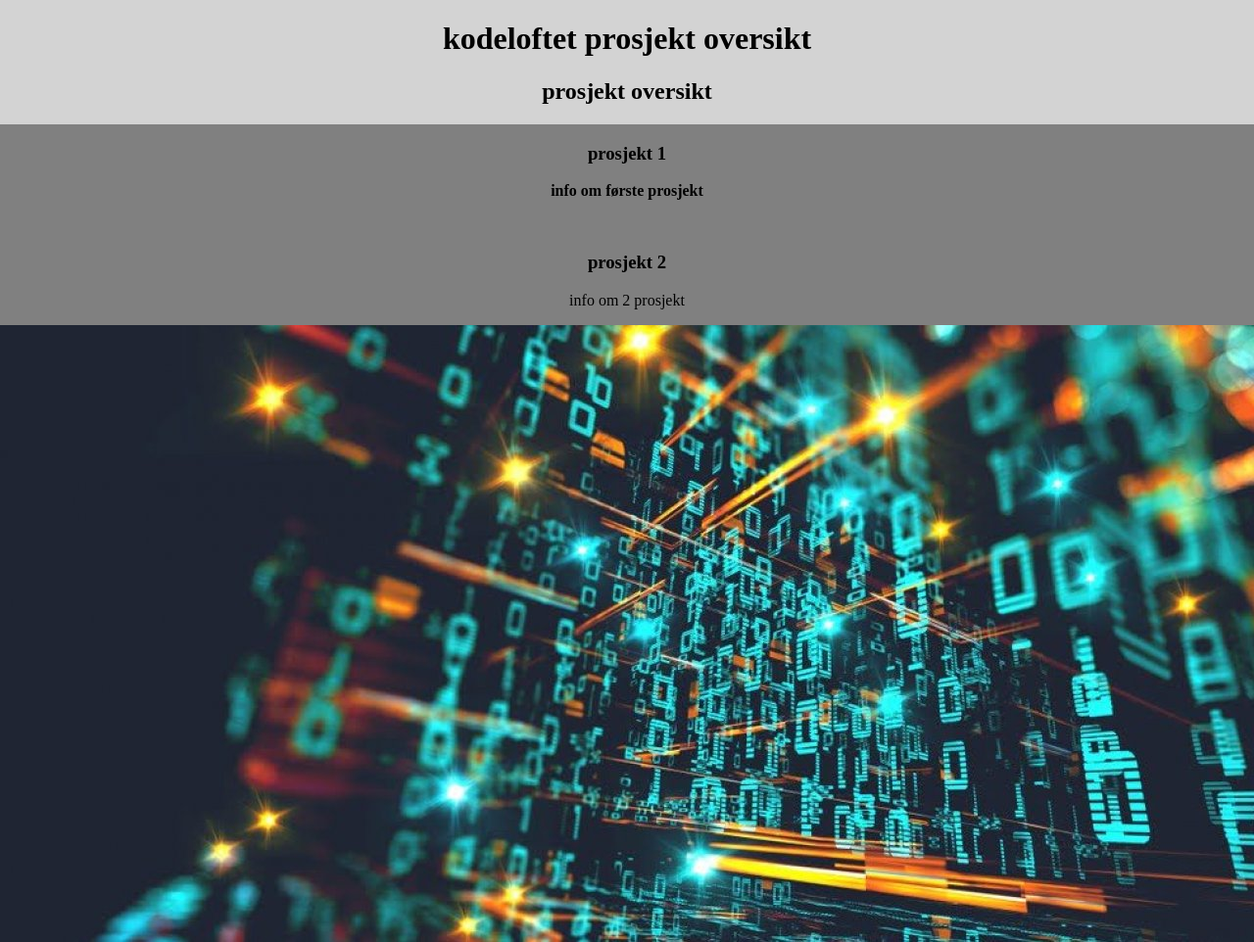
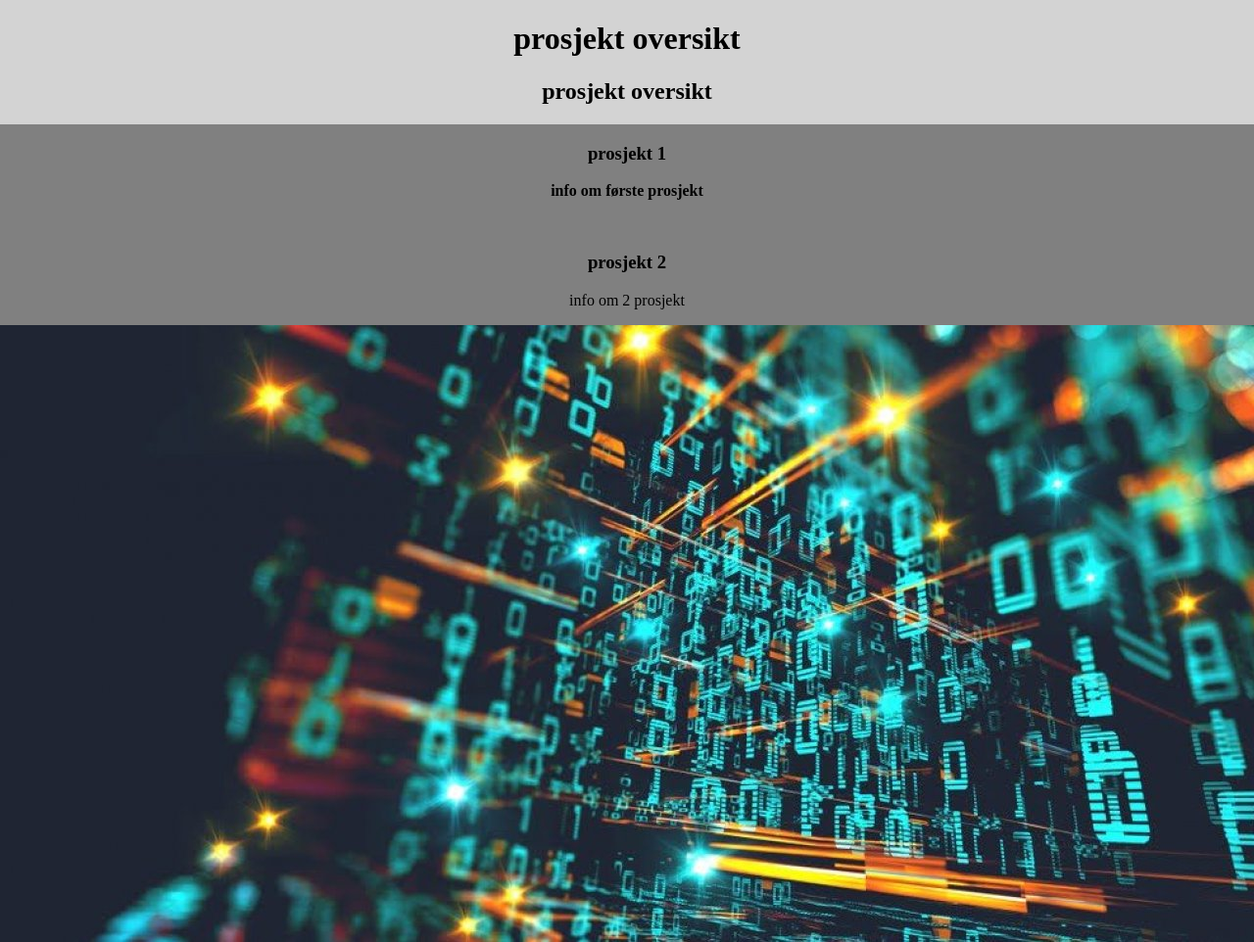
Before and after one commit to kandikatt98/stackblitz-kodeloftet-prosjekt-oversikt-kenfnz, a website: page index.html in a window 1280 px wide. Shown: the top 962 px of the page at 98% size. Drawn offline with Linux system fonts and the light colour scheme.

Commit message:
oppdatering

```diff
--- a/index.html
+++ b/index.html
@@ -3,7 +3,7 @@
     <head>
         <meta http-equiv="Content-Type" content="text/html;charset=UTF-8">
 <title>
-    kodeloftet gruppe 8
+    kandikatt98 prosjekt oversikt
 </title>
 <link rel="stylesheet" href="styles.css">
     </head>
@@ -11,7 +11,7 @@
     <body>
         <!-- info til deg selv som ikke vises meta utf 8 norske symboler og limk for sybol i head-->
 <header id="navbar">
-    <h1>kodeloftet prosjekt oversikt</h1>
+    <h1>prosjekt oversikt</h1>
     <h2 class="background"><span>prosjekt oversikt</span></h2>
 </header>
 <main id="main">
```
